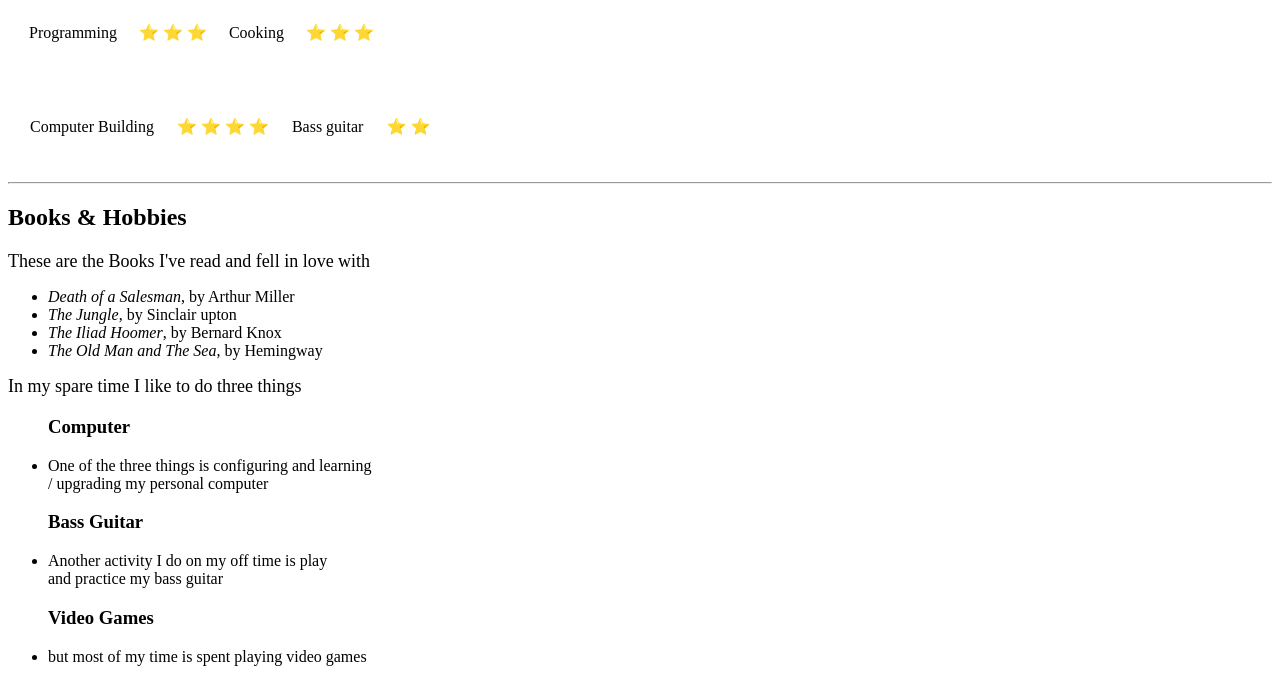
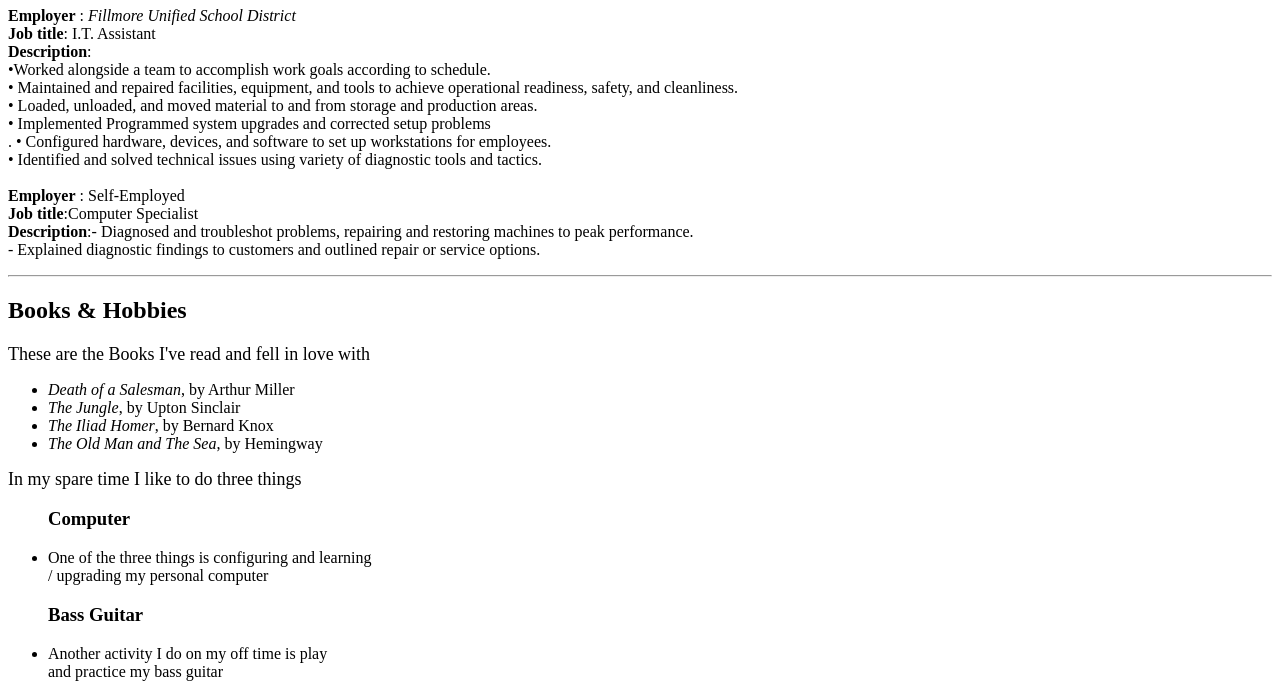
Before and after one commit to Dalmanza1212/cv, a plain HTML site: page index.html in a window 1280 px wide. Shown: the part 501-1183 px from the top of the page. Drawn offline with Linux system fonts and the light colour scheme.

Commit message:
Add files via upload

```diff
--- a/index.html
+++ b/index.html
@@ -17,7 +17,7 @@
         <p><em>Student of Fillmore High school</em></p>
         <p><em>Currently pursuing <a href="https://undergrad.cs.umd.edu/what-computer-science ">Computer Science</a></em>
           <p>
-            Hi i'm Diego Almanza and i go to fillmore high school.
+            Hi I'm Diego Almanza and i go to fillmore high school.
             <br> I'm planning to major in computer science<br>
             and i'm currently in the progress of learning <a href=" ">Html</a>,<a href=" "> CSS</a>,and <a href=" ">javascript </a>.
           </p>
@@ -25,35 +25,26 @@
     </tr>
   </table>
   <hr />
-  <h3>Skills</h3>
-  <table cellspacing="20">
-    <tr>
-      <td>Programming</td>
-      <td>
-        <p>&#11088; &#11088; &#11088;</p>
-      </td>
-      <td>Cooking</td>
-      <td>
-        <p>&#11088; &#11088; &#11088;</p>
-      </td>
-    </tr>
-  </table>
-  <table cellspacing="21">
-    <tr>
-      <td>
-        Computer Building
-      </td>
-      <td>
-        <p>&#11088; &#11088; &#11088; &#11088;</p>
-      </td>
-      <td>
-        Bass guitar
-      </td>
-      <td>
-        <p>&#11088; &#11088;</p>
-      </td>
-    </tr>
-  </table>
+  <h1>Work Experience</h1>
+  <p>
+
+    <b>Employer</b> : <em>Fillmore Unified School District</em><br />
+    <b>Job title</b>: I.T. Assistant <br>
+    <b>Description</b>:<br>
+    •Worked alongside a team to accomplish work goals according to schedule.<br>
+    • Maintained and repaired facilities, equipment, and tools to achieve operational readiness, safety, and cleanliness.<br>
+    • Loaded, unloaded, and moved material to and from storage and production areas.<br>
+    • Implemented Programmed system upgrades and corrected setup problems<br>.
+    • Configured hardware, devices, and software to set up workstations for employees.<br>
+    • Identified and solved technical issues using variety of diagnostic tools and tactics.<br>
+<br>
+  <b>Employer</b> : Self-Employed <br>
+  <b>Job title</b>:Computer Specialist <br>
+  <b>Description</b>:-	Diagnosed and troubleshot problems, repairing and restoring machines to peak performance.<br>
+-	Explained diagnostic findings to customers and outlined repair or service options.
+
+
+  </p>
   <hr />
   <h2>Books & Hobbies</h2>
   <p>
@@ -61,8 +52,8 @@
   </p>
   <ul>
     <li><em>Death of a Salesman</em>, by Arthur Miller</li>
-    <li><em>The Jungle</em>, by Sinclair upton</li>
-    <li><em>The Iliad Hoomer</em>, by Bernard Knox</li>
+    <li><em>The Jungle</em>, by Upton Sinclair</li>
+    <li><em>The Iliad Homer</em>, by Bernard Knox</li>
     <li><em>The Old Man and The Sea</em>, by Hemingway</li>
   </ul>
   <p>
```
